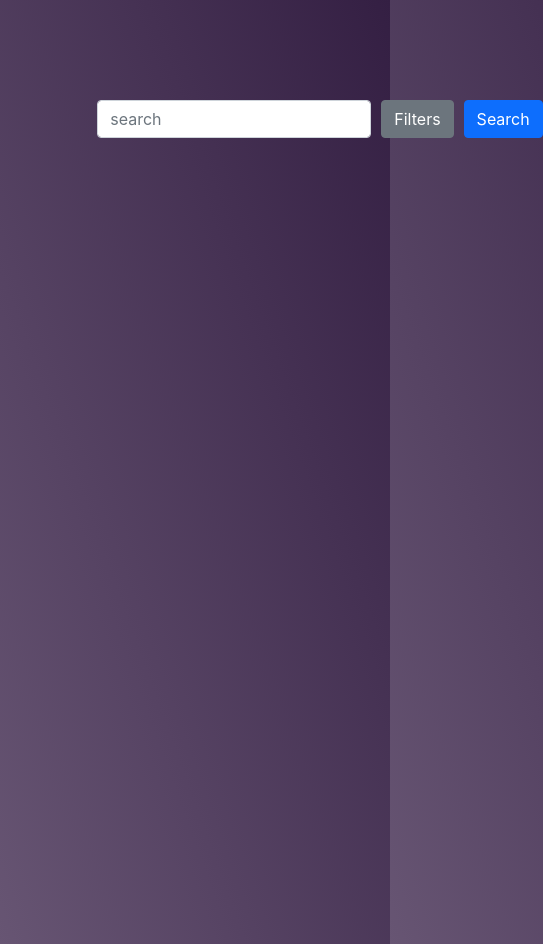
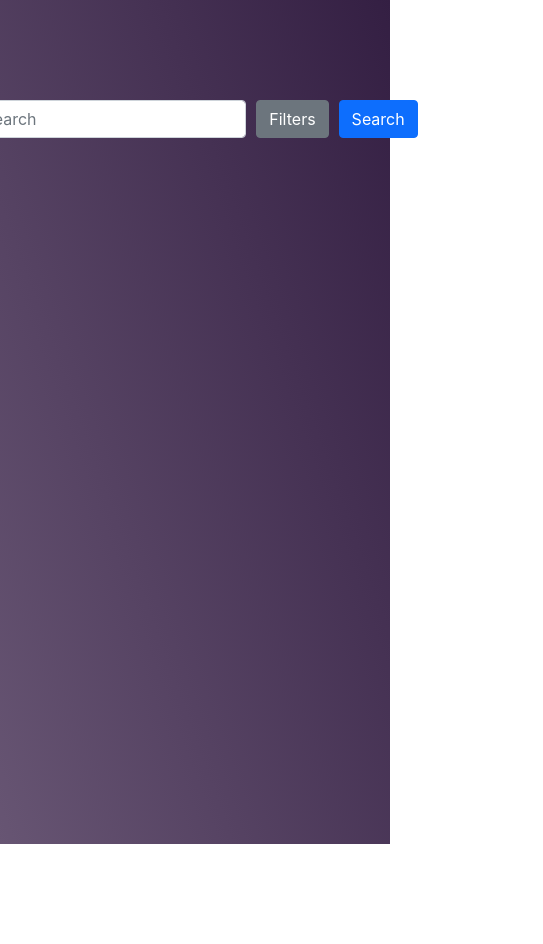
Before and after one commit to d-simmons925/Pokemon_TCG_App, a React (Create React App) app: page / in a window 390 px wide. Shown: the whole page, 543 px wide, since content can reach past the window. After the commit the page ends 844 px from the top, so only its background shows below. Built offline with nearby package versions, Linux system fonts and the light colour scheme.

Commit message:
works better on mobile

```diff
--- a/public/index.html
+++ b/public/index.html
@@ -13,7 +13,7 @@
 
     <link rel="manifest" href="%PUBLIC_URL%/manifest.json" />
 
-    <title>React App</title>
+    <title>Pokemon TCG App</title>
   </head>
   <body>
     <noscript>You need to enable JavaScript to run this app.</noscript>
--- a/src/App.js
+++ b/src/App.js
@@ -85,7 +85,7 @@ function App() {
 
   return (
     <div className="App">
-      <div id="searchContainer">
+      <Container style={{marginTop: '100px', marginBottom: '50px'}}>
         <Form onSubmit={handleSubmit}>
           <FormGroup>
             <Input
@@ -142,9 +142,9 @@ function App() {
             </div>
           </Collapse>
         </Form>
-      </div>
+      </Container>
 
-      <Container>
+      <Container className="p-0" fluid="md">
         {cardsArray.map((card, index)=>
           <Card
             cardInfo={card}
--- a/src/components/Card.js
+++ b/src/components/Card.js
@@ -1,21 +1,20 @@
 const Card = ({cardInfo, color}) => {
   return (
-    <div style={{marginBottom: "20px", backgroundImage: color}}>
-      <div className="card-container">
+    <div style={{marginBottom: "20px"}}>
+      <div className="card-container" style={{backgroundImage: color}}>
         <img src={cardInfo.images.small} alt={cardInfo.name}/>
         <div className="info-container">
           <h1>{cardInfo.name}</h1>
-          <hr />
           <h5>artist: {cardInfo.artist}</h5>
           <h5>set: {cardInfo.set.name}</h5>
           {cardInfo.tcgplayer && cardInfo.tcgplayer.prices.normal ?
             <h5>normal: ${cardInfo.tcgplayer.prices.normal.mid}</h5>
             : ''}
           {cardInfo.tcgplayer && cardInfo.tcgplayer.prices.holofoil ?
-            <h5>holofoil: ${cardInfo.tcgplayer.prices.holofoil.mid}</h5>
+            <h5>holo: ${cardInfo.tcgplayer.prices.holofoil.mid}</h5>
             : ''}
           {cardInfo.tcgplayer && cardInfo.tcgplayer.prices.reverseHolofoil ?
-            <h5>reverse holofoil price: ${cardInfo.tcgplayer.prices.reverseHolofoil.mid}</h5>
+            <h5>reverse holo: ${cardInfo.tcgplayer.prices.reverseHolofoil.mid}</h5>
             : ''}
         </div>
       </div>
--- a/src/index.css
+++ b/src/index.css
@@ -1,3 +1,14 @@
+html{
+  background: linear-gradient(70deg, rgba(103, 85, 115, 1), rgba(52, 31, 67, 1)) no-repeat center center fixed;
+  min-height: 100vh;
+  min-width: 100vw;
+  -webkit-background-size: cover;
+  -moz-background-size: cover;
+  -o-background-size: cover;
+  background-size: cover;
+  background-repeat: no-repeat;
+}
+
 body {
   margin: 0;
   font-family: -apple-system, BlinkMacSystemFont, 'Segoe UI', 'Roboto', 'Oxygen',
@@ -5,19 +16,12 @@ body {
     sans-serif;
   -webkit-font-smoothing: antialiased;
   -moz-osx-font-smoothing: grayscale;
-  background-image: linear-gradient(70deg, rgba(103, 85, 115, 1), rgba(52, 31, 67, 1));
-  min-height: 100vh;
-  min-width: 100vw;
-  background-size: cover;
+  background: inherit;
 }
 
 code {
   font-family: source-code-pro, Menlo, Monaco, Consolas, 'Courier New',
     monospace;
-}
-
-#searchContainer{
-  margin: 100px 20em;
 }
 
 #searchBox{
@@ -47,19 +51,27 @@ code {
 
 .card-container{
   display: flex;
+  border-top-left-radius: 15px;
+  border-bottom-left-radius: 15px;
 }
 
 .info-container{
-  margin-left: 25px;
   color: white;
+  width: 100vw;
 }
 
 img{
+  margin: 0;
   width: 196px;
   height: 273.6px;
 }
 
+h1{
+  margin-left: 20px;
+}
+
 h5{
+  margin-left: 15px;
   margin-top: 20px;
 }
 
```
